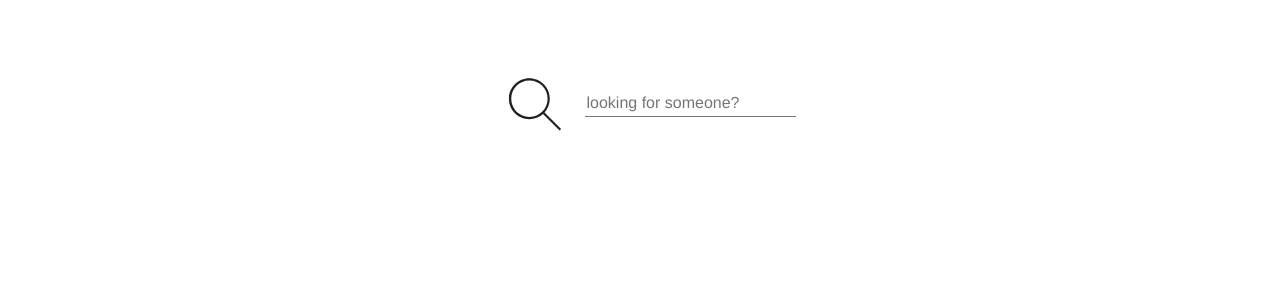
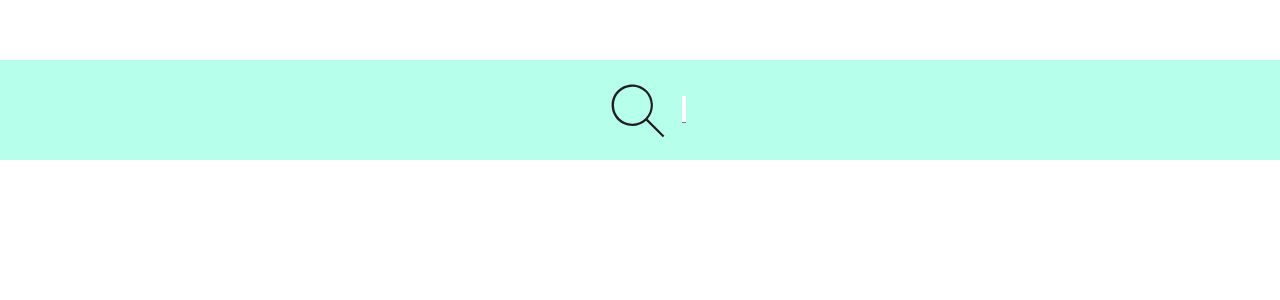
Before and after one commit to tracyalison11/github-user-search, a Vue app: page / in a window 1280 px wide. Shown: the top 300 px of the page. Built offline with nearby package versions, Linux system fonts and the light colour scheme.

Commit message:
Removed unnecessary component code, added css and vue logic for mouseover open and close input, removed fields from table that were not necessary

```diff
--- a/src/App.vue
+++ b/src/App.vue
@@ -1,7 +1,6 @@
 <template>
   <div id="app">
-    <!-- <img id="github-vue-image" alt="Github Vue Image" src="./assets/github-vue.png"> -->
-    <HelloWorld msg="Welcome to Your Vue.js App"/>
+    <HelloWorld/>
   </div>
 </template>
 
--- a/src/components/HelloWorld.vue
+++ b/src/components/HelloWorld.vue
@@ -1,11 +1,10 @@
 <template>
   <div class="hello">
-    <img
-      src="../assets/search-icon.svg"
-      alt="magnifying glass"
-      height="87px"
-      width="100px" />
-      <input id="search-input" type="text" placeholder="looking for someone?" v-on:keyup="searchForGitHubUsers"/>
+    <div class="search-box">
+      <img src="../assets/search-icon.svg" class="search-icon" alt="magnifying glass" @mouseover="showInput"/>
+        <input class="search-input" v-bind:class="{ active: isActive }" type="text" placeholder="looking for someone?" v-on:keyup="searchForGitHubUsers"/>
+    </div>
+
       <p v-if="error && !loaded">An error occurred during search. You may have exceeded the rate limit. Please try again.</p>
       <p v-if="loaded">Total search results: {{this.totalResults}}</p>
 
@@ -45,8 +44,9 @@ export default {
   name: 'HelloWorld',
   data () {
     return {
+      isActive: false,
       users: [],
-      fields: ['Avatar', {key: 'login', label: 'Username'}, {key: 'id', label: 'User ID'}, {key: 'html_url', label: 'Profile URL'}, 'starred_url', 'score'],
+      fields: ['Avatar', {key: 'login', label: 'Username'}, {key: 'id', label: 'User ID'}, {key: 'html_url', label: 'Profile URL'}, 'score'],
       totalResults: 0,
       perPage: 10,
       currentPage: 1,
@@ -60,10 +60,10 @@ export default {
   },
   methods: {
     searchForGitHubUsers: function() {
-      var searchElement = $('#search-input');
+      var searchElement = $('.search-input');
       var searchValue = searchElement.val();
-      searchValue = searchValue.toString();
 
+      if (searchValue) {
         axios.get('https://api.github.com/search/users', {
           params: {
             q: searchValue
@@ -76,9 +76,13 @@ export default {
           this.loaded = false;
           this.error = true;
         });
+      }
     },
     rowClicked: function(row) {
       window.location.href = row.html_url;
+    },
+    showInput: function() {
+      this.isActive = !this.isActive;
     }
   },
   computed: {
--- a/src/styles/styles.css
+++ b/src/styles/styles.css
@@ -1,7 +1,3 @@
-body {
-  background-color: #fff6da;
-}
-
 #app {
   font-family: 'Avenir', Helvetica, Arial, sans-serif;
   -webkit-font-smoothing: antialiased;
@@ -9,11 +5,32 @@ body {
   text-align: center;
   color: #042f4b;
   margin-top: 60px;
+  background-color: #b6ffea;
 }
 
-#search-input {
+.search-icon {
+  cursor: pointer;
+  height: 6.25em;
+  width: 5.5em;
+}
+
+.search-input {
   border-radius: 0;
-border-width: 0 0 1px;
+  border-width: 0 0 1px;
+  background-color: none;
+  width: 0;
+  -webkit-transition: ease-in 1s;
+  transition: ease-out 1s;
+}
+
+.search-input.active {
+  width: 200px;
+  -webkit-transition: ease-out 1s;
+  transition: ease-out 1s;
+}
+
+.search-inpu:focus {
+  outline: 0;
 }
 
 .avatar {
```
Lines whose indentation alone changed are shown as unchanged.
